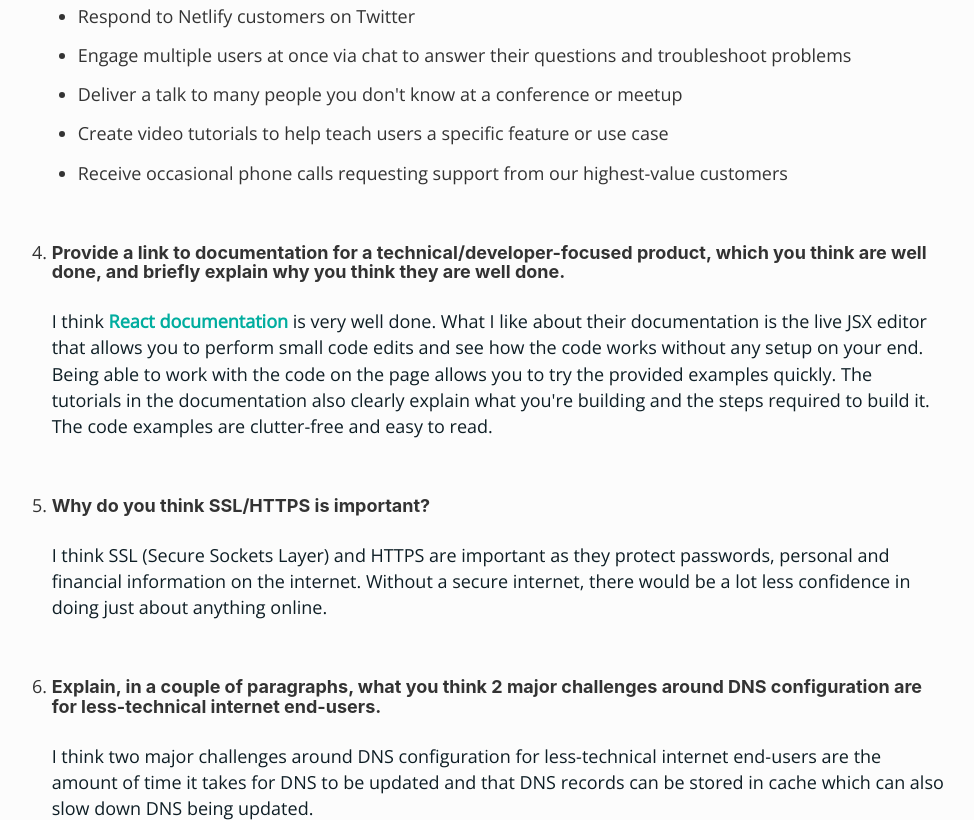
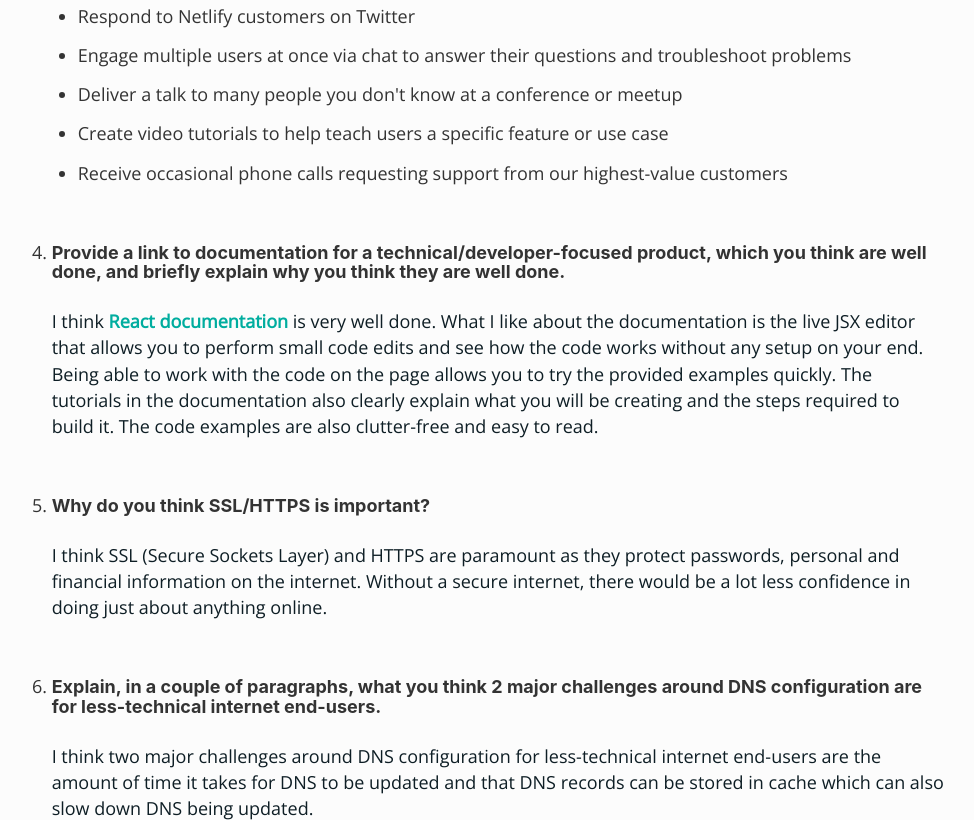
Before and after one commit to MelvinPeepers/static-site-project, a Gatsby site in the folder static-site-project/: page /page-2 in a window 1280 px wide. Shown: the part 1511-2331 px from the top of the page, without its empty margins (154-1128 px from the left). Built offline with nearby package versions, Linux system fonts and the light colour scheme; Gatsby itself is replaced by a stand-in of ours.

Commit message:
finishing up answers

```diff
--- a/static-site-project/src/pages/page-2.js
+++ b/static-site-project/src/pages/page-2.js
@@ -19,7 +19,7 @@ const SecondPage = () => (
 
         <p>Since I had started with setting up my Github repository first, I skipped the section on ‘Creating your Git Repo’ and went to ‘Connecting to Netlify’. I didn’t anticipate that my directory would be slightly different and the first deployment failed. Reviewing the deploy logs, I saw that the gatsby build command couldn’t be found, which lead me to believe that since I nested my Gatsby files within another folder (static-site-project/static-site-project) I needed to add static-site-project to the ‘Base directory’ for my Deploy settings. After performing the change, the second deploy was a success.</p>
 
-        <p>Within the Netlify settings, I changed my site name to <a href='https://mels-static-site.netlify.app/' rel='noreferrer' target='_blank'>mels-static-site</a>. I also added a custom favicon, after going over the <a href='https://www.gatsbyjs.com/tutorial/' rel='noreferrer' target='_blank'>Gatsby documentation</a> to learn the basics.</p>
+        <p>Within the Netlify settings, I created a subdomain for my site name <a href='https://static.melvinpeepers.com/' rel='noreferrer' target='_blank'>https://static.melvinpeepers.com/</a>. I also added a custom favicon, after going over the <a href='https://www.gatsbyjs.com/tutorial/' rel='noreferrer' target='_blank'>Gatsby documentation</a> to learn the basics.</p>
       </li>
 
       <li>
@@ -57,13 +57,13 @@ const SecondPage = () => (
       <li>
         <h4>Provide a link to documentation for a technical/developer-focused product, which you think are well done, and briefly explain why you think they are well done.</h4>
 
-        <p>I think <a href='https://reactjs.org/docs/getting-started.html' rel='noreferrer' target='_blank'>React documentation</a> is very well done. What I like about their documentation is the live JSX editor that allows you to perform small code edits and see how the code works without any setup on your end. Being able to work with the code on the page allows you to try the provided examples quickly. The tutorials in the documentation also clearly explain what you're building and the steps required to build it. The code examples are clutter-free and easy to read.</p>
+        <p>I think <a href='https://reactjs.org/docs/getting-started.html' rel='noreferrer' target='_blank'>React documentation</a> is very well done. What I like about the documentation is the live JSX editor that allows you to perform small code edits and see how the code works without any setup on your end. Being able to work with the code on the page allows you to try the provided examples quickly. The tutorials in the documentation also clearly explain what you will be creating and the steps required to build it. The code examples are also clutter-free and easy to read.</p>
       </li>
 
       <li>
         <h4>Why do you think SSL/HTTPS is important?</h4>
 
-        <p>I think SSL (Secure Sockets Layer) and HTTPS are important as they protect passwords, personal and financial information on the internet. Without a secure internet, there would be a lot less confidence in doing just about anything online.</p>
+        <p>I think SSL (Secure Sockets Layer) and HTTPS are paramount as they protect passwords, personal and financial information on the internet. Without a secure internet, there would be a lot less confidence in doing just about anything online.</p>
       </li>
 
       <li>
```
